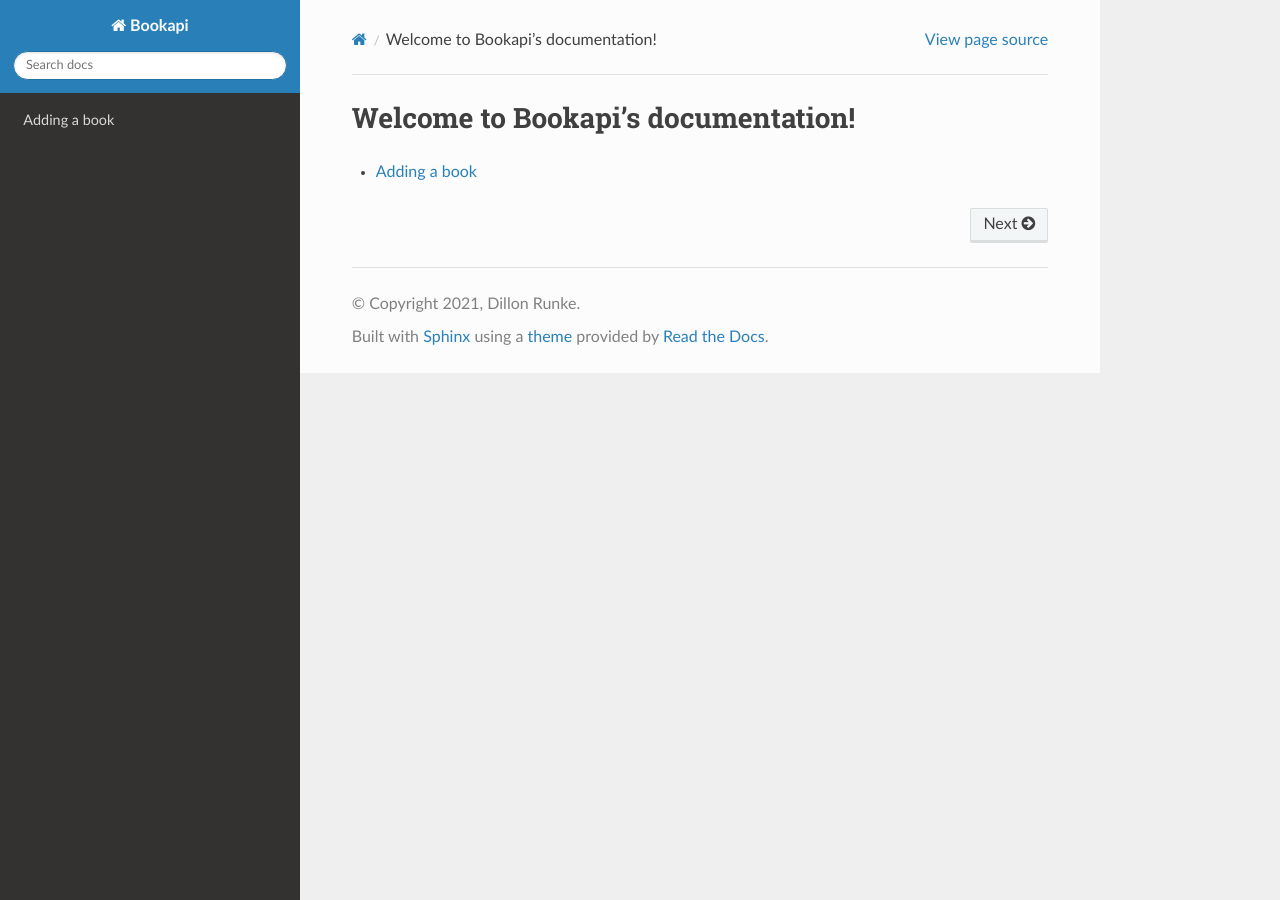
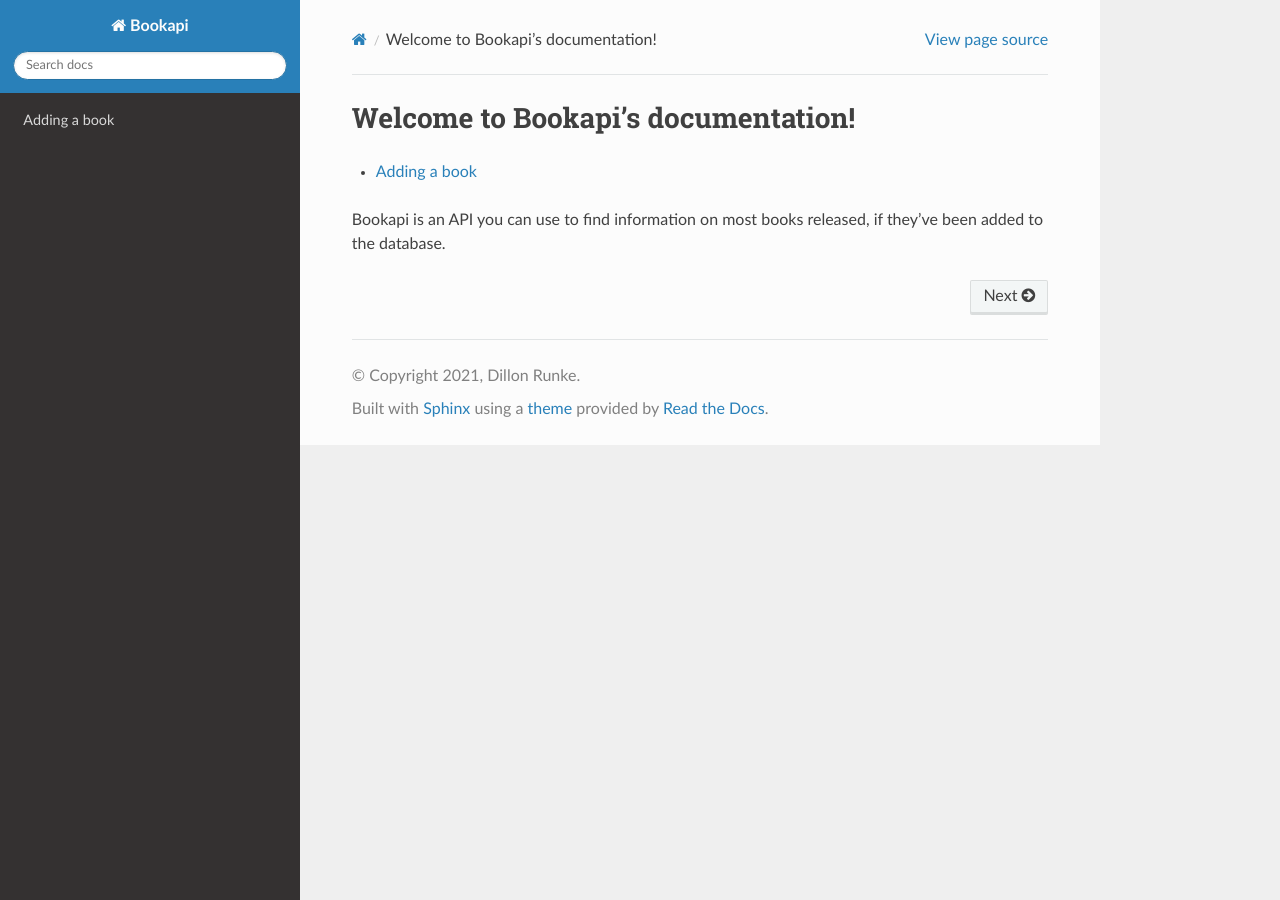
Before and after one commit to Kronifer/bookapi, a Sphinx documentation site: the page built from docs/index.rst, in a window 1280 px wide. Built offline with Sphinx 7.4.7 and the Read the Docs theme 2.0.0, drawn with Linux system fonts in a browser that asks for light colours.

Commit message:
Update index.rst

```diff
--- a/docs/index.rst
+++ b/docs/index.rst
@@ -10,3 +10,5 @@ Welcome to Bookapi's documentation!
    :maxdepth: 2
 
    adding-a-book
+
+Bookapi is an API you can use to find information on most books released, if they've been added to the database.
```
